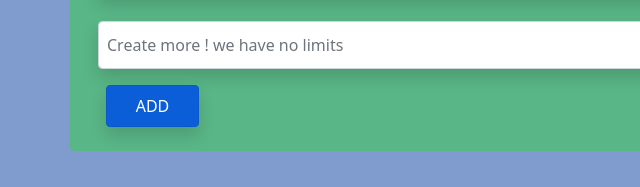
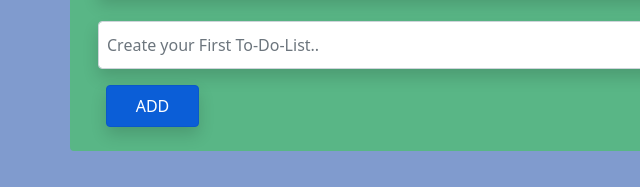
Before and after one commit to chirag-raval-web/To-Do-List, a plain HTML site: page index.html in a window 1280 px wide. Both pictures are taken after typing "Sample" into the empty fields and a click on the button "ADD". Shown: the part 386-573 px from the top of the page, 0-640 px from the left. Drawn offline with nearby package versions, Linux system fonts and the light colour scheme.

Commit message:
added js logic proper append item with id

```diff
--- a/index.html
+++ b/index.html
@@ -30,22 +30,22 @@
             <p class="h4 text-center text-light m-3 fa-border">TO DO LIST</p>
             <div class="row gap-4 " id="list-here">
 
-                <div class="form-group col-11 ms-3 d-flex gap-2">
-                    <input type="text" class="form-control  p-2 shadow  "
+                <div class="form-group col-11 ms-3 d-flex gap-2" id="list-group-1">
+                    <input type="text" class="form-control  p-2 shadow  " id="item-1"
                         placeholder="Create your First To-Do-List..">
 
-                    <i
+                    <i  id="saveBtn1"
                         class="icons p-3 ps-4 pe-4 shadow border-dark  rounded text-light fa-solid fa-floppy-disk ms-3 w-2 d-flex align-items-center btn-success"></i>
-                    <i
+                    <i id="updateBtn1"
                         class="icons p-3  ps-4 pe-4 shadow border-dark rounded fa-solid fa-pen-to-square updatebtn ms-3 w-2 d-flex align-items-center btn-primary"></i>
-                    <i
+                    <i id="deleteBtn1"
                         class="icons p-3  ps-4 pe-4 shadow border-dark rounded fa-solid fa-trash removebtn ms-3 w-2 d-flex align-items-center btn-danger letter-spaccing"></i>
                 </div>
 
             </div>
-            <button type="button" id="addbtn" class="btn mt-3 btn-primary p-2 ms-4 mb-4 shadow col-1">ADD</button>
+            <button type="button" id="addbtn"
+                class="btn mt-3 btn-primary p-2 ms-4 mb-4 shadow col-1">ADD</button>
         </div>
-
 
         <script src="./index.js"></script>
         <script src="https://kit.fontawesome.com/2bd8905741.js"
--- a/index.js
+++ b/index.js
@@ -1,24 +1,26 @@
 
 
 let addbtn = document.getElementById("addbtn");
+
 let list = document.getElementById("list-here");
 console.log(list);
-
+let conter = 2;
 addbtn.addEventListener("click", () => {
     let div = document.createElement("div");
     div.classList.add("items");
+
     div.innerHTML =
-        `                <div class="form-group col-11 ms-3 d-flex gap-2">
-                    <input type="text" class="form-control  p-2 shadow  "
-                        placeholder="Create more ! we have no limits">
+        `              <div class="form-group col-11 ms-3 d-flex gap-2" id="list-group-${conter}">
+                    <input type="text" class="form-control  p-2 shadow  " id="item-${conter}"
+                        placeholder="Create your First To-Do-List..">
 
-                    <i
+                    <i  id="saveBtn${conter}"
                         class="icons p-3 ps-4 pe-4 shadow border-dark  rounded text-light fa-solid fa-floppy-disk ms-3 w-2 d-flex align-items-center btn-success"></i>
-                    <i
-                        class="icons p-3  ps-4 pe-4 shadow border-dark rounded fa-solid fa-pen-to-square updatebtn ms-3 w-2 d-flex align-items-center btn-primary"></i>
-                    <i
-                        class="icons p-3  ps-4 pe-4 shadow border-dark rounded fa-solid fa-trash removebtn ms-3 w-2 d-flex align-items-center btn-danger letter-spaccing"></i>
-                </div>`;
+                    <i id="updateBtn${conter}"
+                        class="icons p-3  ps-4 pe-4 shadow border-dark rounded fa-solid fa-pen-to-square  ms-3 w-2 d-flex align-items-center btn-primary"></i>
+                    <i id="deleteBtn${conter}"
+                        class="icons p-3  ps-4 pe-4 shadow border-dark rounded fa-solid fa-trash  ms-3 w-2 d-flex align-items-center btn-danger letter-spaccing"></i>
+                </div> `;
     list.appendChild(div);
-    console.log(div);
+    conter++;
 });
```
